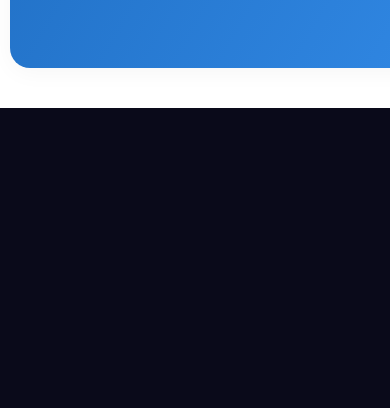
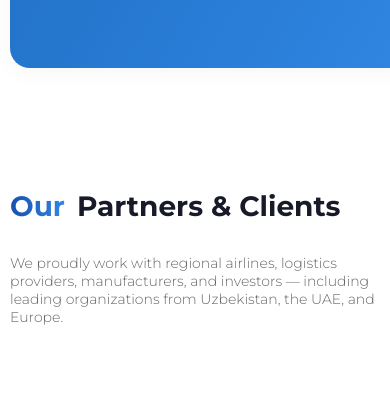
Before and after one commit to irvinGoVibe/sova-html, a website: page views/about/hero-about.html in a window 390 px wide. Shown: the part 4628-5036 px from the top of the page. Before the commit the page ends 4736 px from the top, so only its background shows below. Drawn offline with Linux system fonts and the light colour scheme.

Commit message:
Добавлен новый раздел "Партнеры и клиенты" на странице "О нас" с описанием и стилями. Обновлены стили для адаптивного отображения заголовка и описания партнеров.

```diff
--- a/views/about/hero-about.html
+++ b/views/about/hero-about.html
@@ -209,6 +209,14 @@
             <img class="what-card-arrow" src="http://localhost:3845/assets/12b36ac76cbbe1d9f5c87ec4cd0a09adda369ab6.svg" alt="arrow" />
           </div>
         </div>
+      </div>
+    </div>
+  </section>
+  <section class="partners-section">
+    <div class="partners-container">
+      <h2 class="partners-title"><span class="partners-gradient">Our </span>Partners & Clients</h2>
+      <div class="partners-desc">
+        We proudly work with regional airlines, logistics providers, manufacturers, and investors — including leading organizations from Uzbekistan, the UAE, and Europe.
       </div>
     </div>
   </section>
@@ -693,6 +701,75 @@
       pointer-events: none;
       transform: rotate(18deg);
     }
+    .partners-section {
+      width: 100vw;
+      background: #fff;
+      color: #181a2a;
+      display: flex;
+      justify-content: center;
+      align-items: center;
+      padding: 0;
+      min-height: 300px;
+      position: relative;
+      overflow: hidden;
+    }
+    .partners-container {
+      width: 100vw;
+      max-width: 1600px;
+      margin: 0 auto;
+      padding: 80px 40px 80px 40px;
+      box-sizing: border-box;
+      display: flex;
+      flex-direction: column;
+      align-items: flex-start;
+      justify-content: center;
+    }
+    .partners-title {
+      font-family: 'Montserrat', Arial, sans-serif;
+      font-size: 60px;
+      font-weight: 700;
+      line-height: 68px;
+      margin: 0 0 32px 0;
+      display: flex;
+      align-items: flex-end;
+      gap: 12px;
+      color: #181a2a;
+    }
+    .partners-gradient {
+      background: linear-gradient(90deg, #1750b0 0%, #3087e3 100%);
+      -webkit-background-clip: text;
+      -webkit-text-fill-color: transparent;
+      background-clip: text;
+      text-fill-color: transparent;
+      color: #2170c5;
+    }
+    .partners-desc {
+      font-family: 'Montserrat', Arial, sans-serif;
+      font-size: 18px;
+      font-weight: 300;
+      color: #666;
+      line-height: 24px;
+      max-width: 700px;
+    }
+    @media (max-width: 1200px) {
+      .partners-title {
+        font-size: 36px;
+        line-height: 40px;
+      }
+      .partners-container {
+        padding: 40px 10px;
+      }
+    }
+    @media (max-width: 700px) {
+      .partners-title {
+        font-size: 28px;
+        line-height: 32px;
+      }
+      .partners-desc {
+        font-size: 14px;
+        line-height: 18px;
+      }
+    }
   </style>
 </body>
 </html>
```
